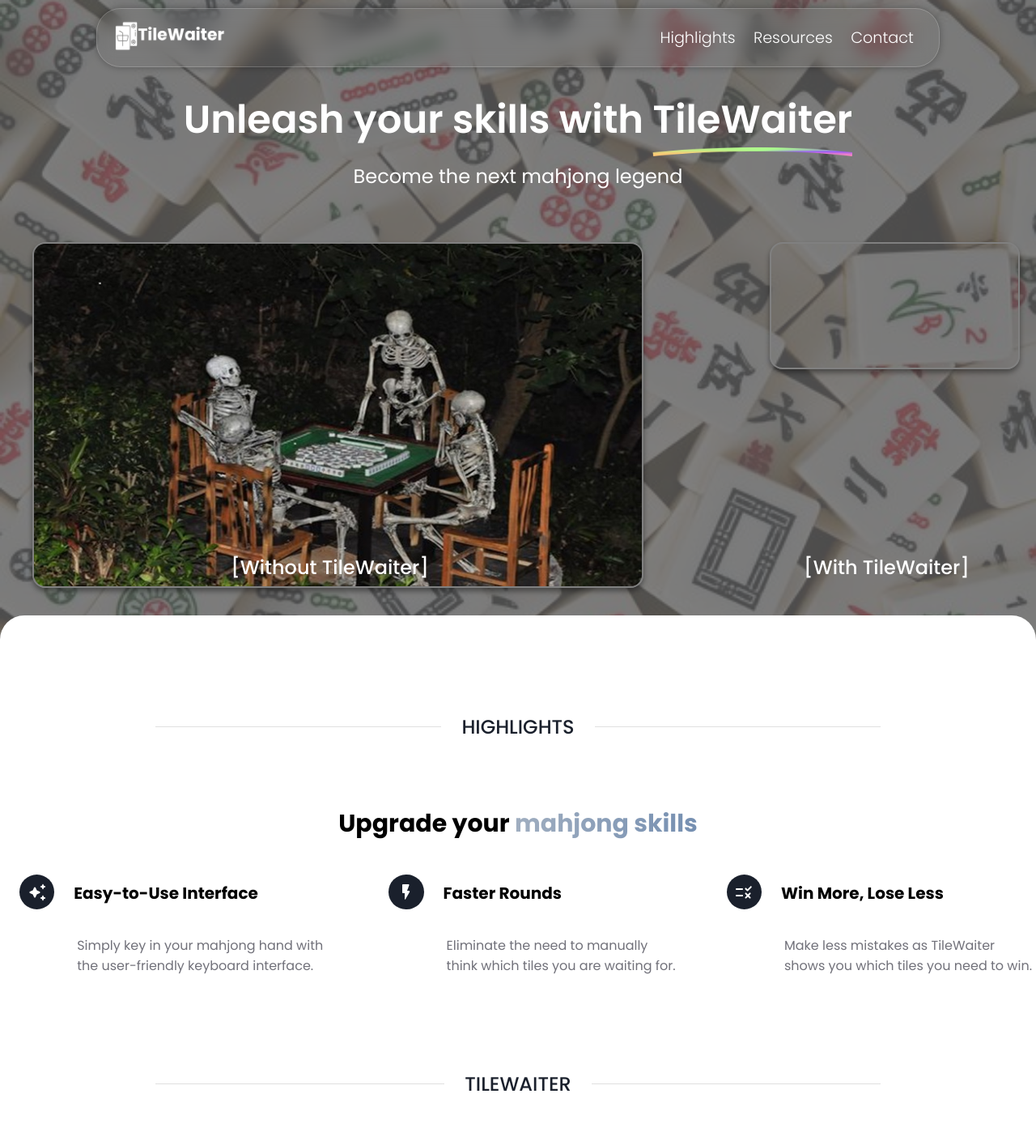
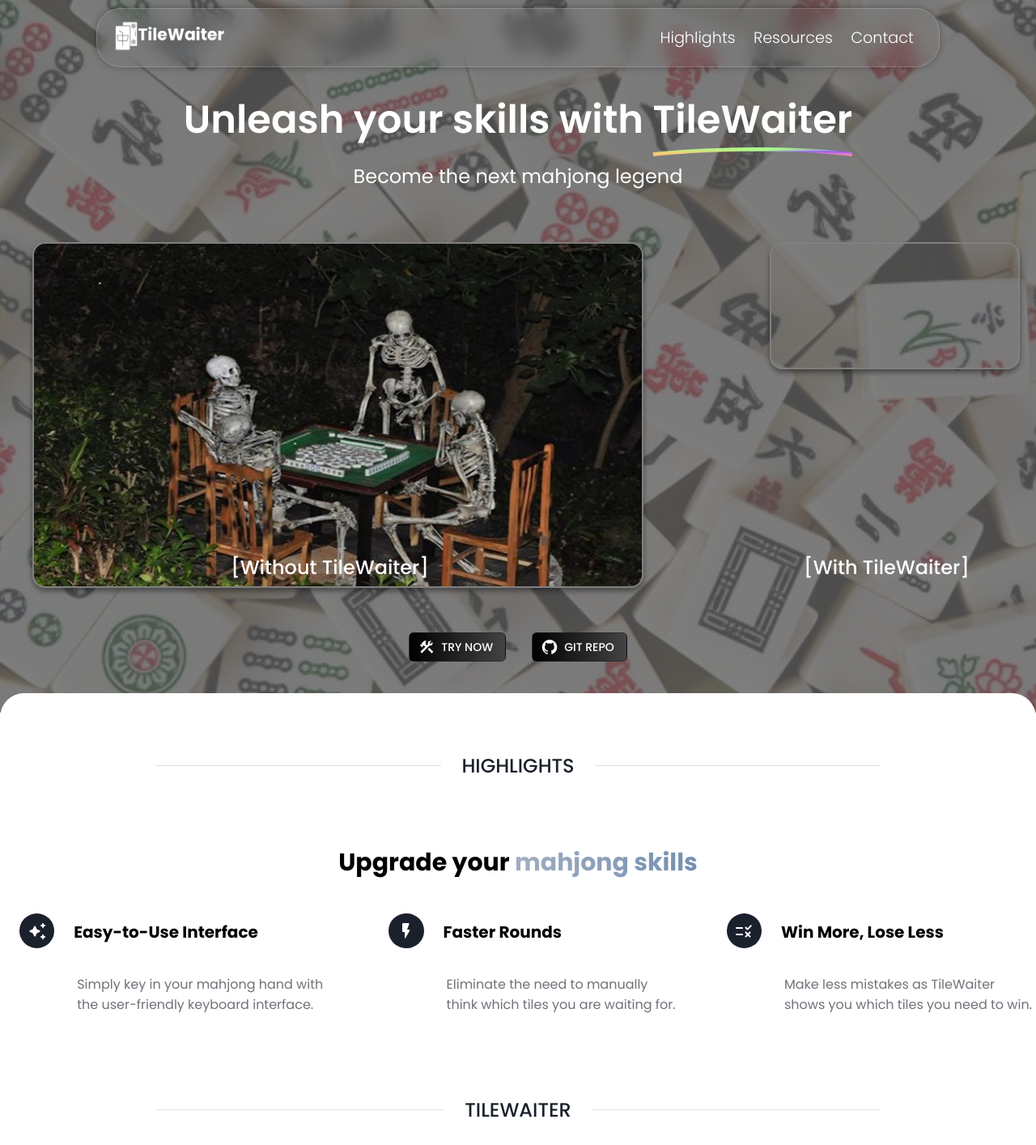
Before and after one commit to yongkotaro/mahjong, a React (Create React App) app: page / in a window 1280 px wide. Shown: the top 1414 px of the page at 81% size. Built offline with nearby package versions, Linux system fonts and the light colour scheme; grey boxes are pictures that could not be loaded.

Commit message:
Styling changes

```diff
--- a/src/components/FooterLinks/FooterLinks.css
+++ b/src/components/FooterLinks/FooterLinks.css
@@ -2,9 +2,12 @@
     display: grid;
     grid-template-columns: repeat(2, 1fr);
     padding-top: 2rem;
-    text-align: center;
     font-size: 1.5rem;
     font-family: 'Poppins';
+}
+
+.footer-list {
+    text-align: center;
 }
 
 .footer-list span {
--- a/src/components/Hero/Hero.css
+++ b/src/components/Hero/Hero.css
@@ -107,7 +107,7 @@
     }
 
     .image-text {
-        font-size: 1rem;
+        font-size: 0.7rem;
         bottom: 10%;
     }
 }
--- a/src/containers/Header/Header.css
+++ b/src/containers/Header/Header.css
@@ -3,7 +3,7 @@
     height: 90vh;
     width: 100%;
     z-index: 1;
-    padding-bottom: 5rem;
+    padding-bottom: 10rem;
 }
 
 .header-container:before {
@@ -14,7 +14,7 @@
     width: 100%;
     position: absolute;
     z-index: -1;
-    padding-bottom: 5rem;
+    padding-bottom: 10rem;
 }
 
 @media (max-width: 768px) {
--- a/src/containers/Highlights/Highlights.css
+++ b/src/containers/Highlights/Highlights.css
@@ -1,7 +1,7 @@
 .highlights-container {
-    padding-top: 5rem;
+    padding-top: 2rem;
     position: relative;
-    top: -5%;
+    top: -3%;
     background-color: white;
     border-radius: 30px 30px 0 0;
     font-family: 'Poppins';
```
